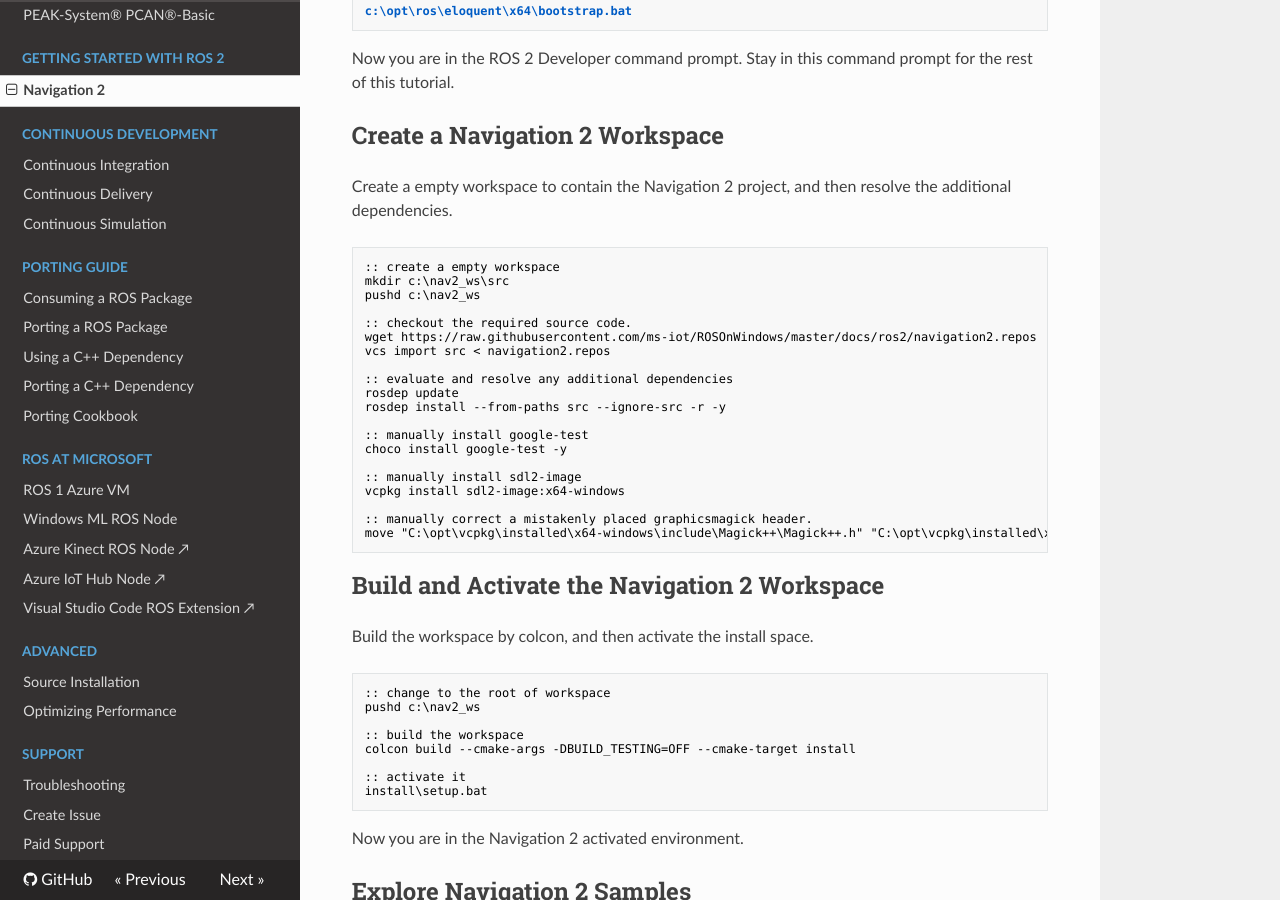
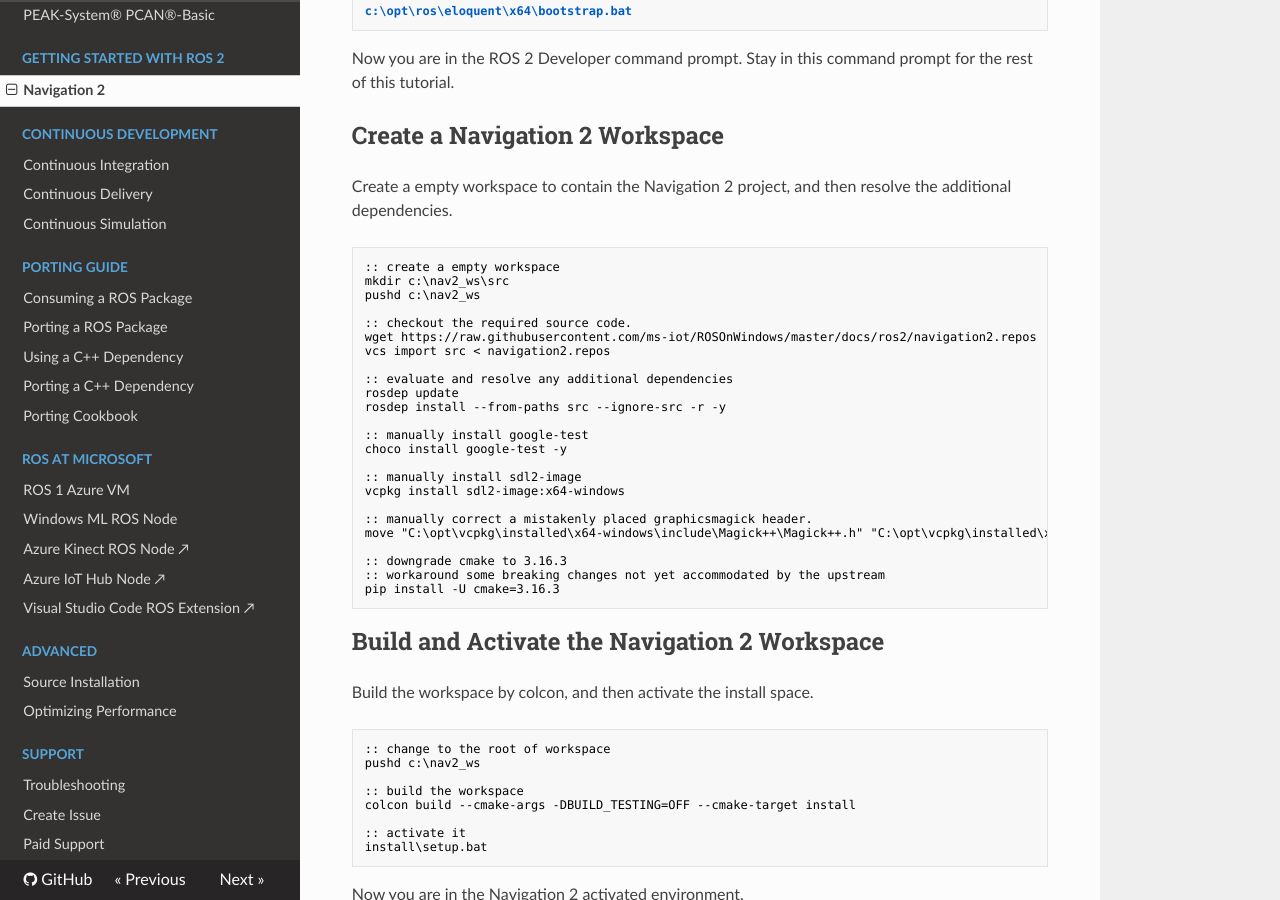
Before and after one commit to ms-iot/ROSOnWindows, an MkDocs documentation site: the page built from docs/ros2/nav2.md, in a window 1280 px wide and 900 px high, scrolled down 1657 px. Built offline with MkDocs 1.6.1, drawn with Linux system fonts in a browser that asks for light colours; nearby versions of some CDN libraries.

Commit message:
Update nav2.md

````diff
--- a/docs/ros2/nav2.md
+++ b/docs/ros2/nav2.md
@@ -91,6 +91,10 @@
 
 :: manually correct a mistakenly placed graphicsmagick header.
 move "C:\opt\vcpkg\installed\x64-windows\include\Magick++\Magick++.h" "C:\opt\vcpkg\installed\x64-windows\include\"
+
+:: downgrade cmake to 3.16.3
+:: workaround some breaking changes not yet accommodated by the upstream
+pip install -U cmake=3.16.3
 ```
 
 ## Build and Activate the Navigation 2 Workspace
````
